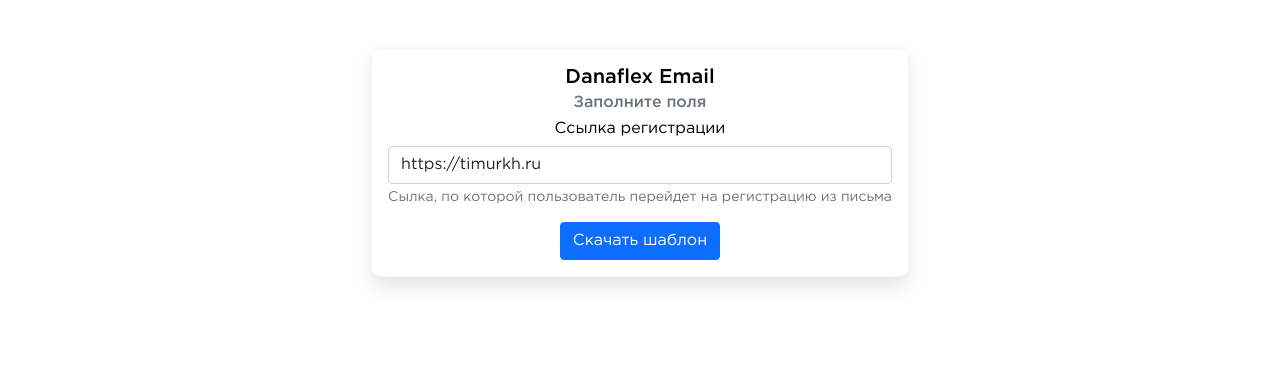
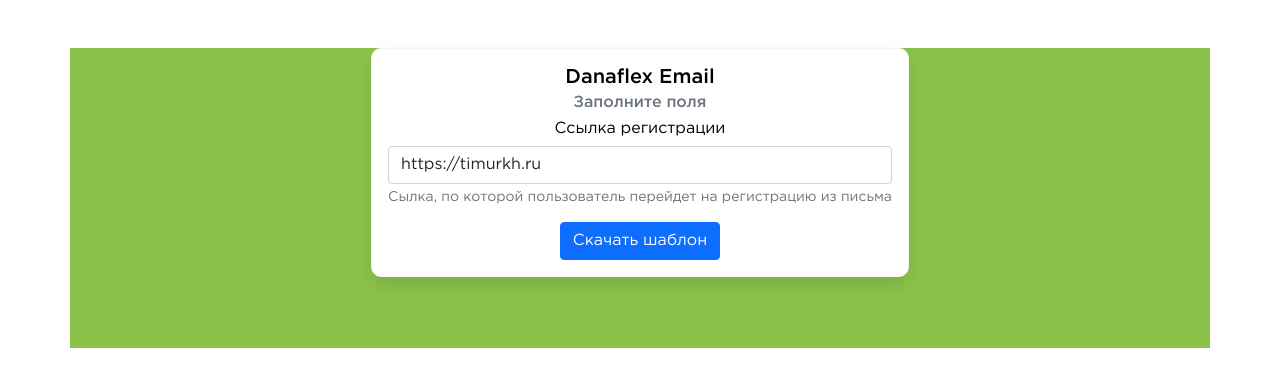
Before and after one commit to Timur00Kh/danaflex-mail-1, a website built with webpack: page src/main.hbs in a window 1280 px wide. Built offline with nearby package versions, Linux system fonts and the light colour scheme.

Commit message:
Update index.scss

```diff
--- a/src/index.scss
+++ b/src/index.scss
@@ -3,6 +3,9 @@
 .container {
   background-size: cover;
   background-repeat: no-repeat;
+
+  background-color: #8bc34a;
+
   @media (max-width: 550px) {
     padding-left: 5%;
     padding-right: 5%;
```
